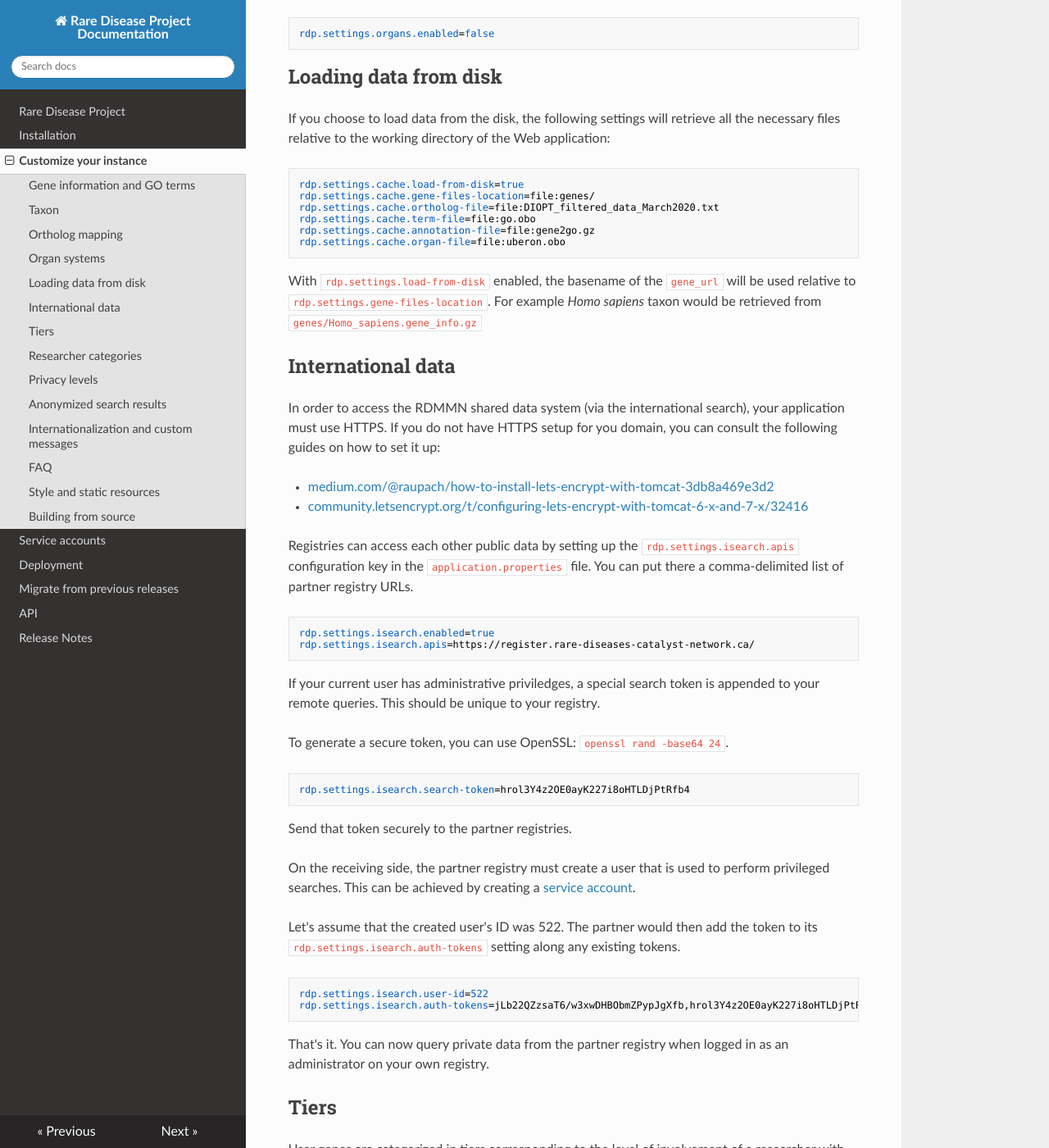
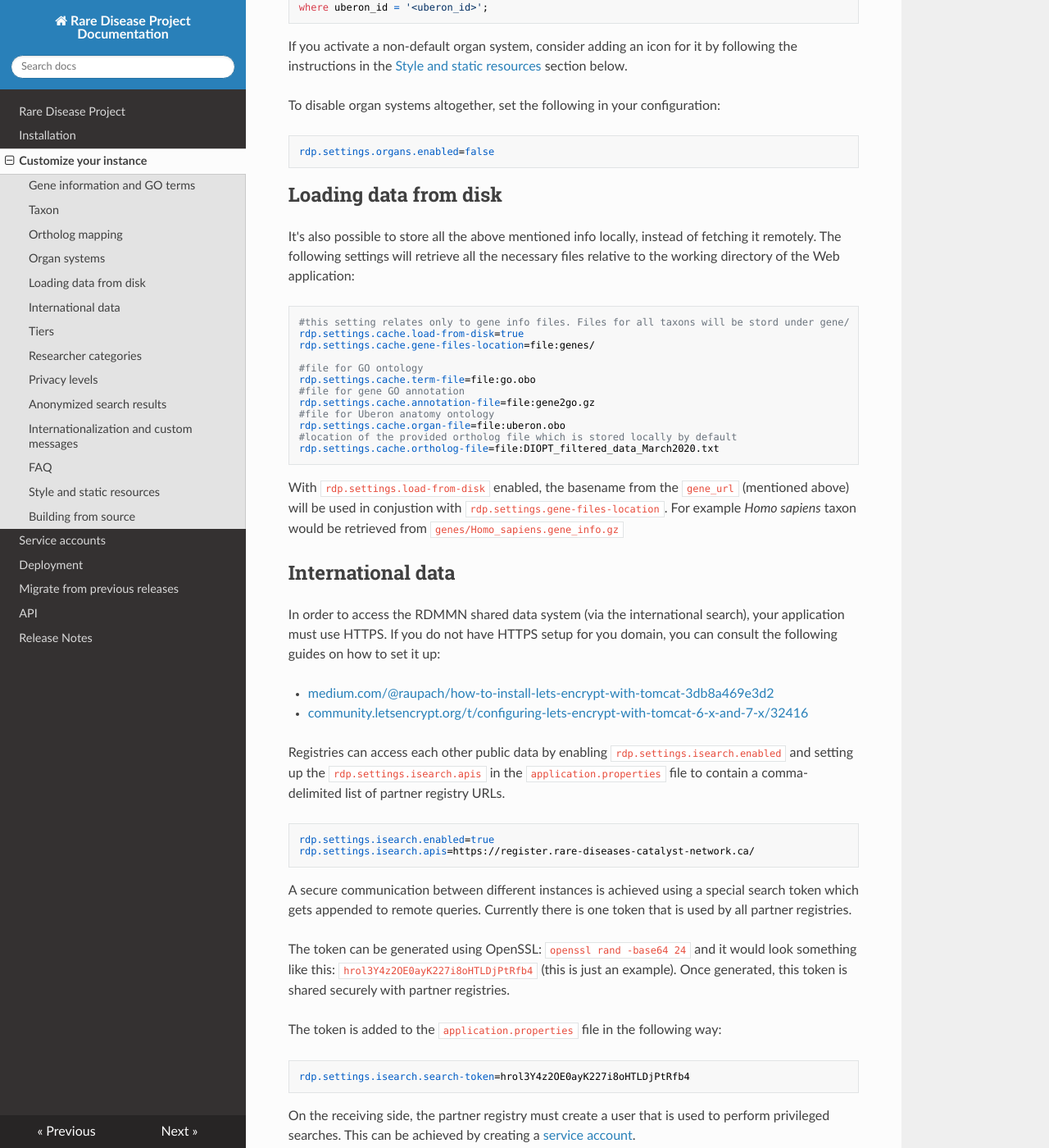
Before and after one commit to PavlidisLab/rdp, an MkDocs documentation site: the page built from docs/customization.md, in a window 1280 px wide and 1400 px high, scrolled down 1979 px. Shown: the whole window at 82% size. Built offline with MkDocs 1.6.1, drawn with Linux system fonts in a browser that asks for light colours; nearby versions of some CDN libraries; some of the changed text lies outside the part shown.

Commit message:
Update customization.md

````diff
--- a/docs/customization.md
+++ b/docs/customization.md
@@ -1,10 +1,8 @@
 # Customize your instance
 
-RDP relies on a rich set of ontologies to describe taxa, GO terms, organ systems, etc.
+Most of the data used by the application is retrieved remotely at startup and subsequently updated on a monthly basis.
 
-This data is retrieved from various remote locations at startup and updated on a monthly basis.
-
-To prevent data from being loaded on startup and recurrently, set the following parameter in
+To prevent data from being loaded on startup and/or recurrently, set the following parameter in
 the `application.properties` file:
 
 ```ìni
@@ -16,8 +14,8 @@ update the software.
 
 ## Gene information and GO terms
 
-By default, RDP will retrieve the latest genes and gene-term associations from NCBI, and GO terms
-from [Ontobee](http://www.ontobee.org/ontology/OBI). Users genes and terms will be updated in the aftermath of a
+By default, RDP will retrieve the latest gene information from NCBI, and GO terms
+from [Ontobee](http://www.ontobee.org/ontology/OBI). Users genes and GO terms will be updated after a
 successful update.
 
 Gene information are obtained from [NCBI Gene FTP server](https://ftp.ncbi.nih.gov/gene/DATA/GENE_INFO/)
@@ -26,49 +24,51 @@ with URLs stored in the database. You can retrieve these with the following quer
 ```sql
 select taxon_id, scientific_name, gene_url from taxon;
 ```
-
 For example, the `gene_url` column for *Homo sapiens* would contain `ftp://ftp.ncbi.nlm.nih.gov/gene/DATA/GENE_INFO/Mammalia/Homo_sapiens.gene_info.gz`
 
-GO terms, in the other hand, are obtained from Ontobee:
+Genes' GO term annotations are also obtained from NCBI:
+
+```ini
+rdp.settings.cache.annotation-file=ftp://ftp.ncbi.nlm.nih.gov/gene/DATA/gene2go.gz
+```
+
+GO terms, on the other hand, are obtained from Ontobee:
 
 ```ini
 rdp.settings.cache.term-file=http://purl.obolibrary.org/obo/go.obo
 ```
 
-Gene-term associations are provided by NCBI Gene FTP server:
 
-```ini
-rdp.settings.cache.annotation-file=ftp://ftp.ncbi.nlm.nih.gov/gene/DATA/gene2go.gz
-```
 
 ## Taxon
 
-The taxon table is pre-populated during the first migration, and only human is activated. To enable other organisms, set
-their `active` column to `1` in the database.
+The taxon table is pre-populated during the very first installation of the software, at which time only Human taxon is activated. To enable other taxons, set their `active` column to `1` in the database.
 
 For example, the following will activate the mouse taxon:
 
 ```sql
 update taxon set active = 1 where taxon_id = 10090;
 ```
+Every time the new model organisams are added to the application, they will have to be activated in this manner.
 
 ## Ortholog mapping
 
-There is a static orthologs mapping included with the application based
-on [DIOPT](https://bmcbioinformatics.biomedcentral.com/articles/10.1186/1471-2105-12-357), that will automatically
-populate the database on startup. They are also updated monthly.
+There is an ortholog mapping file that is included with the application and will automatically
+populate the database on startup. The ortholog mappings are based
+on [DIOPT](https://bmcbioinformatics.biomedcentral.com/articles/10.1186/1471-2105-12-357).
 
-The default value points to a classpath resource shipped within RDP archive:
+The default value points to a classpath resource included within RDP archive:
 
 ```ìni
 rdp.settings.cache.ortholog-file=classpath:cache/DIOPT_filtered_data_May2021.gz
 ```
 
-As an alternative, you can also use NCBI gene orthologs:
+It would also be possible to use another orthology resource, as long as it has the same format. For example, to use the NCBI gene orthologs:
 
 ```ini
 rdp.settings.cache.orthologs-file=ftp://ftp.ncbi.nlm.nih.gov/gene/DATA/gene_orthologs.gz
 ```
+As with other remotely downloaded files, this would be updated monthly.
 
 ## Organ systems
 
@@ -101,20 +101,26 @@ rdp.settings.organs.enabled=false
 
 ## Loading data from disk
 
-If you choose to load data from the disk, the following settings will retrieve all the necessary files relative to the
+It's also possible to store all the above mentioned info locally, instead of fetching it remotely. The following settings will retrieve all the necessary files relative to the
 working directory of the Web application:
 
 ```ini
+#this setting relates only to gene info files. Files for all taxons will be stord under gene/
 rdp.settings.cache.load-from-disk=true
 rdp.settings.cache.gene-files-location=file:genes/
+
+#file for GO ontology
+rdp.settings.cache.term-file=file:go.obo
+#file for gene GO annotation
+rdp.settings.cache.annotation-file=file:gene2go.gz
+#file for Uberon anatomy ontology
+rdp.settings.cache.organ-file=file:uberon.obo
+#location of the provided ortholog file which is stored locally by default
 rdp.settings.cache.ortholog-file=file:DIOPT_filtered_data_March2020.txt
-rdp.settings.cache.term-file=file:go.obo
-rdp.settings.cache.annotation-file=file:gene2go.gz
-rdp.settings.cache.organ-file=file:uberon.obo
 ```
 
-With `rdp.settings.load-from-disk` enabled, the basename of the `gene_url` will
-be used relative to `rdp.settings.gene-files-location`. For example *Homo
+With `rdp.settings.load-from-disk` enabled, the basename from the `gene_url` (mentioned above) will
+be used in conjustion with `rdp.settings.gene-files-location`. For example *Homo
 sapiens* taxon would be retrieved from `genes/Homo_sapiens.gene_info.gz`
 
 ## International data
@@ -125,24 +131,25 @@ do not have HTTPS setup for you domain, you can consult the following guides on
 - [medium.com/@raupach/how-to-install-lets-encrypt-with-tomcat-3db8a469e3d2](https://medium.com/@raupach/how-to-install-lets-encrypt-with-tomcat-3db8a469e3d2)
 - [community.letsencrypt.org/t/configuring-lets-encrypt-with-tomcat-6-x-and-7-x/32416](https://community.letsencrypt.org/t/configuring-lets-encrypt-with-tomcat-6-x-and-7-x/32416)
 
-Registries can access each other public data by setting up the `rdp.settings.isearch.apis` configuration key in
-the `application.properties` file. You can put there a comma-delimited list of partner registry URLs.
+Registries can access each other public data by enabling `rdp.settings.isearch.enabled` and setting up the `rdp.settings.isearch.apis` in
+the `application.properties` file to contain a comma-delimited list of partner registry URLs.
 
 ```ini
 rdp.settings.isearch.enabled=true
 rdp.settings.isearch.apis=https://register.rare-diseases-catalyst-network.ca/
 ```
 
-If your current user has administrative priviledges, a special search token is appended to your remote queries. This
-should be unique to your registry.
+A secure communication between different instances is achieved using a special search token which gets appended to remote queries. Currently there is one
+token that is used by all partner registries.
 
-To generate a secure token, you can use OpenSSL: `openssl rand -base64 24`.
+The token can be generated using OpenSSL: `openssl rand -base64 24` and it would look something like this: `hrol3Y4z2OE0ayK227i8oHTLDjPtRfb4` (this is just an example). Once generated, this token is shared securely with partner registries.
+
+The token is added to the `application.properties` file in the following way:
 
 ```ini
 rdp.settings.isearch.search-token=hrol3Y4z2OE0ayK227i8oHTLDjPtRfb4
 ```
 
-Send that token securely to the partner registries.
 
 On the receiving side, the partner registry must create a user that is used to perform privileged searches. This can be
 achieved by creating a [service account](/service-accounts).
````
